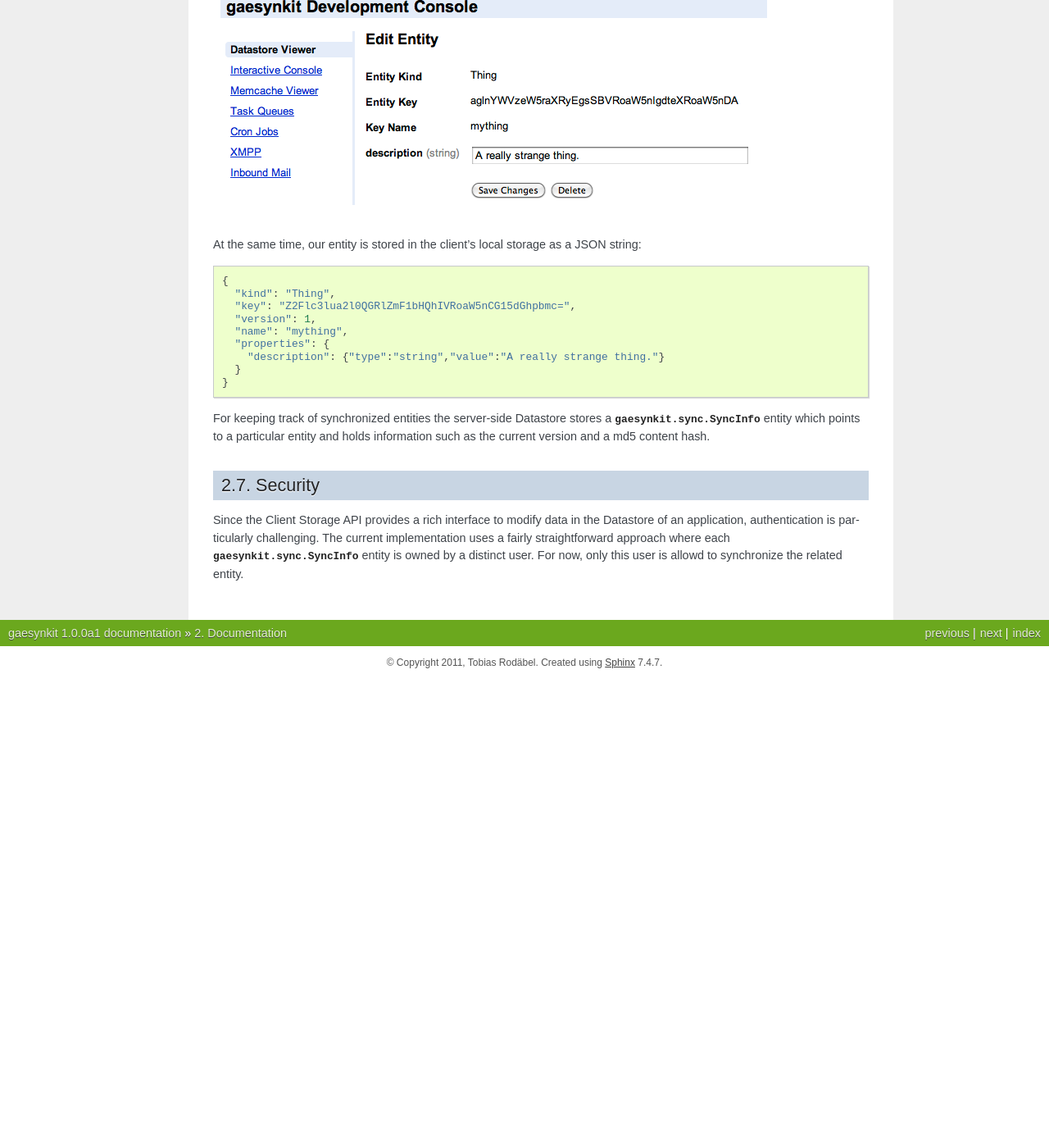
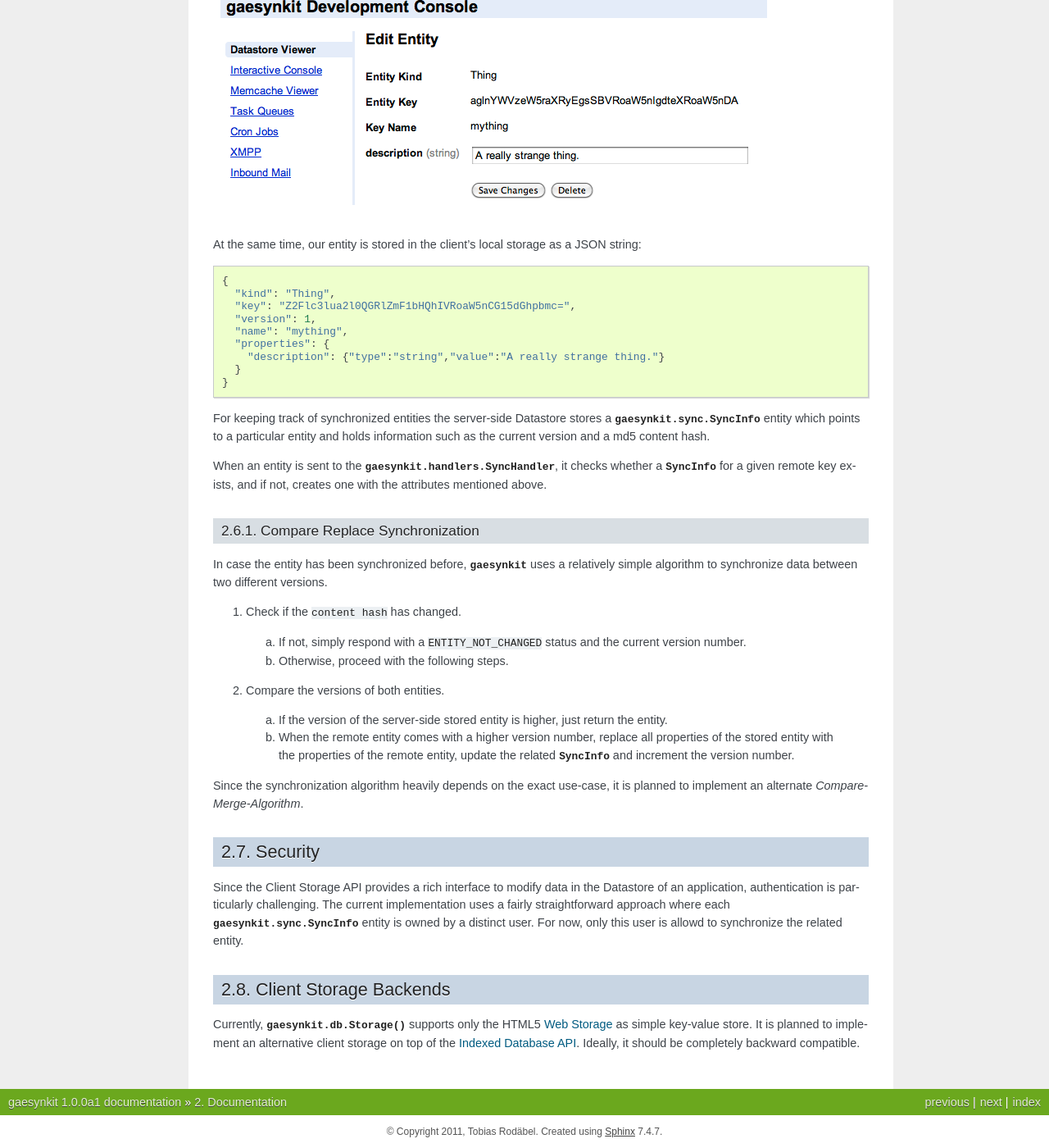
Before and after one commit to rodaebel/gaesynkit, a Sphinx documentation site: the page built from doc/source/documentation.rst, in a window 1280 px wide and 1400 px high, scrolled down 4658 px. Shown: the whole window at 82% size. Built offline with Sphinx 7.4.7, drawn with Linux system fonts in a browser that asks for light colours; before the commit the page ends 5486 px from its top, so only the background shows below that; some of the changed text lies outside the part shown.

Commit message:
More documentation.

```diff
--- a/doc/source/documentation.rst
+++ b/doc/source/documentation.rst
@@ -298,6 +298,35 @@
 :py:class:`gaesynkit.sync.SyncInfo` entity which points to a particular entity
 and holds information such as the current version and a md5 content hash.
 
+When an entity is sent to the :py:class:`gaesynkit.handlers.SyncHandler`, it
+checks whether a :py:class:`SyncInfo` for a given remote key exists, and if
+not, creates one with the attributes mentioned above.
+
+Compare Replace Synchronization
++++++++++++++++++++++++++++++++
+
+In case the entity has been synchronized before, :py:mod:`gaesynkit` uses a
+relatively simple algorithm to synchronize data between two different versions.
+
+1. Check if the ``content hash`` has changed.
+
+  a) If not, simply respond with a ``ENTITY_NOT_CHANGED`` status and the
+     current version number.
+
+  b) Otherwise, proceed with the following steps.
+
+2. Compare the versions of both entities.
+
+  a) If the version of the server-side stored entity is higher, just return
+     the entity.
+
+  b) When the remote entity comes with a higher version number, replace all
+     properties of the stored entity with the properties of the remote entity,
+     update the related :py:class:`SyncInfo` and increment the version number.
+
+Since the synchronization algorithm heavily depends on the exact use-case, it
+is planned to implement an alternate *Compare-Merge-Algorithm*.
+
 
 Security
 --------
@@ -307,3 +336,13 @@
 current implementation uses a fairly straightforward approach where each
 :py:class:`gaesynkit.sync.SyncInfo` entity is owned by a distinct user. For
 now, only this user is allowd to synchronize the related entity.
+
+
+Client Storage Backends
+-----------------------
+
+Currently, :js:class:`gaesynkit.db.Storage` supports only the HTML5 `Web
+Storage <http://dev.w3.org/html5/webstorage>`_ as simple key-value store. It is
+planned to implement an alternative client storage on top of the `Indexed
+Database API <http://www.w3.org/TR/IndexedDB>`_. Ideally, it should be
+completely backward compatible.
```
